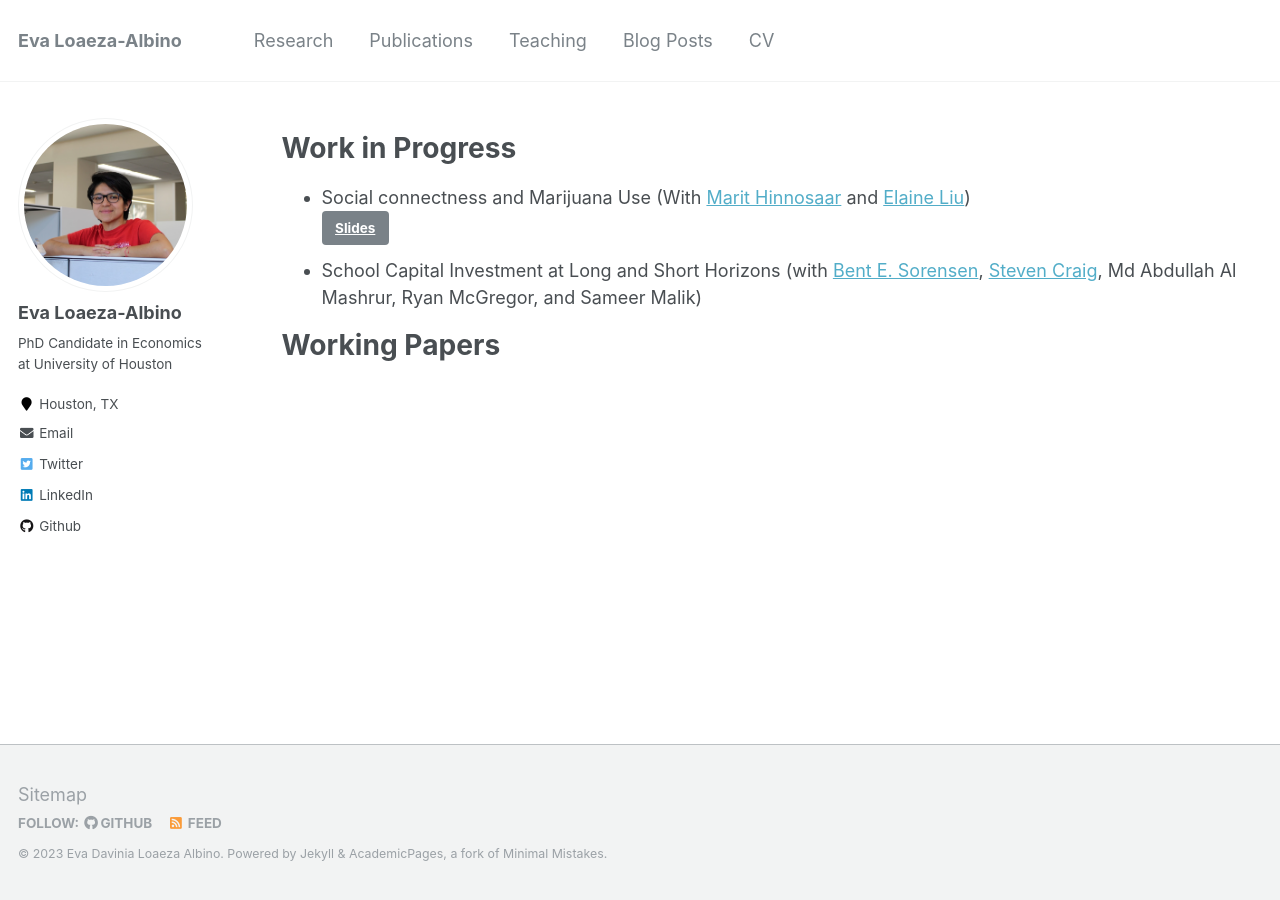
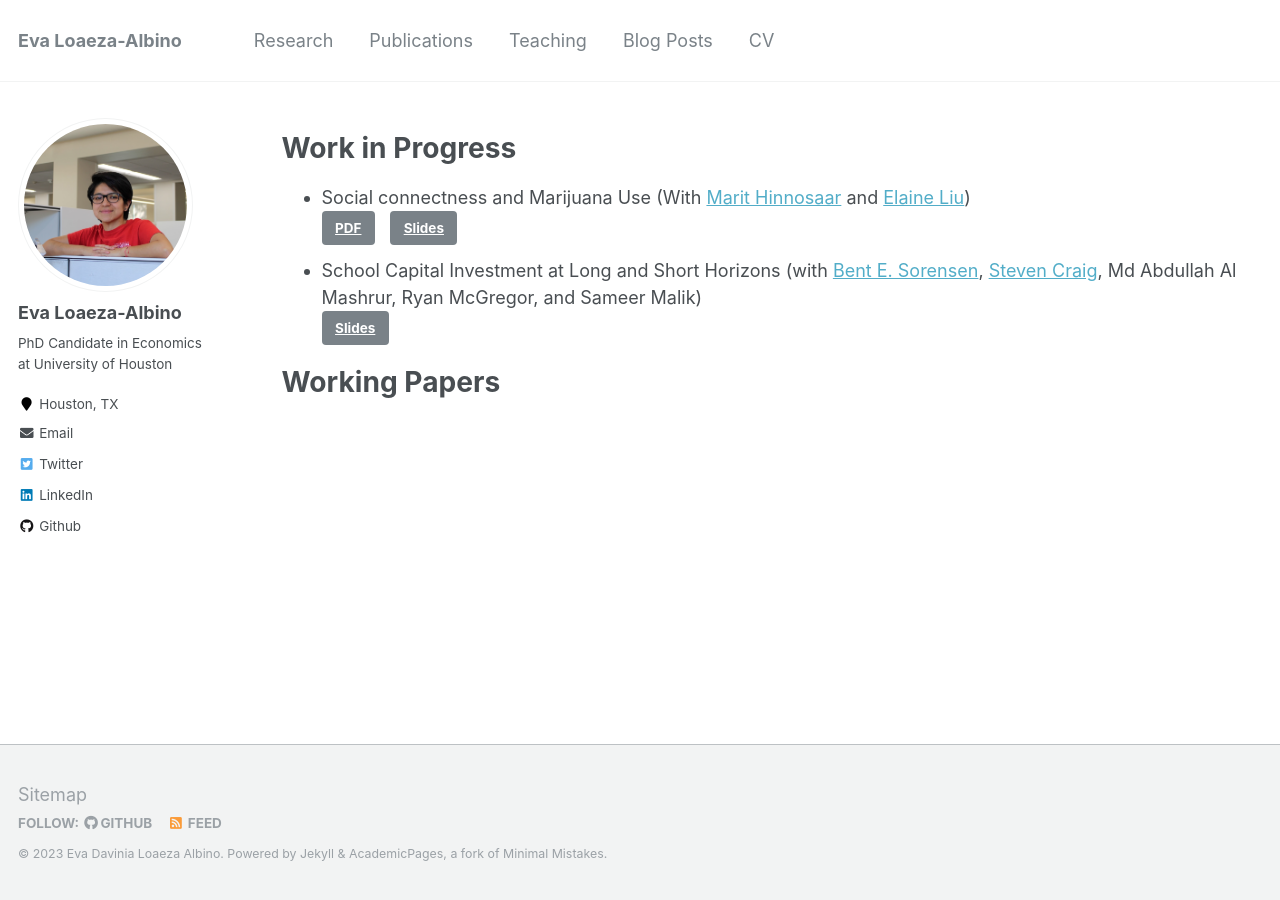
Before and after one commit to evaloaeza/evaloaeza.github.io, a Jekyll site: the page built from _pages/research.md, in a window 1280 px wide. Built offline with Jekyll 4.4.1, drawn with Linux system fonts in a browser that asks for light colours.

Commit message:
Update research.md

```diff
--- a/_pages/research.md
+++ b/_pages/research.md
@@ -7,7 +7,9 @@ author_profile: true
 # Work in Progress
 - Social connectness and Marijuana Use (With [Marit Hinnosaar](https://marit.hinnosaar.net/) and [Elaine Liu](https://uh.edu/~emliu/index.html))
   <br/>
-  [Slides](http://example.com/){: .btn .btn-blue }
+  [PDF](http://example.com/){: .btn} &nbsp; [Slides](/files/paper1.pdf){: .btn}
 - School Capital Investment at Long and Short Horizons (with [Bent E. Sorensen](https://www.uh.edu/~bsorense/), [Steven Craig](https://www.uh.edu/class/economics/people/current-faculty/steve/), Md Abdullah Al Mashrur, Ryan McGregor, and Sameer Malik)
+<br/>
+  [Slides](http://example.com/){: .btn}
 
 # Working Papers
```
